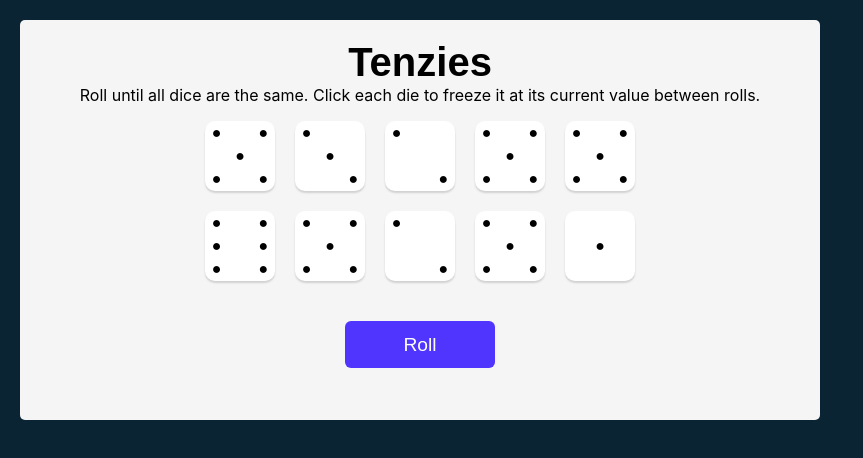
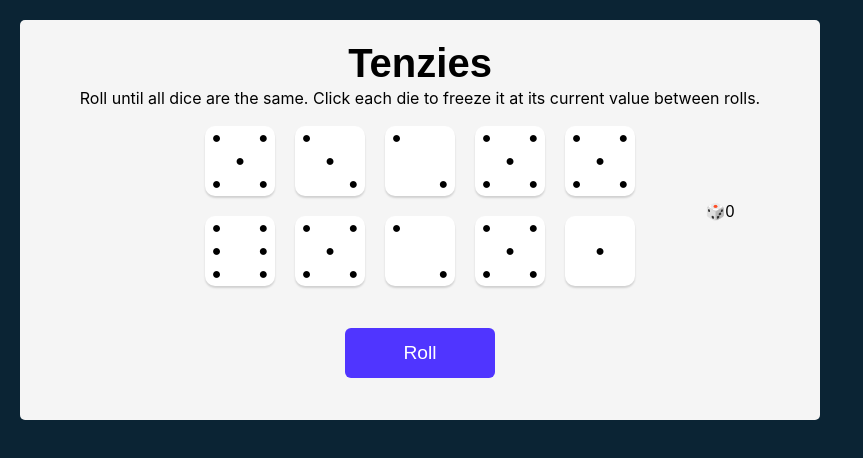
Before and after one commit to Codooze/MyPortafolio, a React (Vite) app in the folder my-Portafolio/: page / in a window 1280 px wide. Shown: the top 458 px of the page, without its empty margins (0-863 px from the left). Built offline with nearby package versions, Linux system fonts and the light colour scheme.

Commit message:
Tenzies finished

```diff
--- a/my-Portafolio/src/page/tenzies/Die.jsx
+++ b/my-Portafolio/src/page/tenzies/Die.jsx
@@ -13,7 +13,7 @@ export default function Die(props) {
     } while (count < props.value);
     return arr;
   };
-  const hi = () => "hihi";
+
   return (
     <div className="die-face" style={styles} onClick={props.holdDice}>
       {dots()}
--- a/my-Portafolio/src/page/tenzies/Tenzies.jsx
+++ b/my-Portafolio/src/page/tenzies/Tenzies.jsx
@@ -6,19 +6,21 @@ import { nanoid } from "nanoid";
 
 export default function Tenzies() {
   const [dice, setDice] = React.useState(allNewDice());
-  const [tenzies, setTenzies] = React.useState(false);
+  const [tenzies, setTenzies] = React.useState({
+    hasWon: false,
+    rollCounter: 0,
+  });
 
   React.useEffect(() => {
     const allHeld = dice.every((die) => die.isHeld);
     const firstValue = dice[0].value;
     const allSameValue = dice.every((die) => die.value === firstValue);
     if (allHeld && allSameValue) {
-      setTenzies(true);
+      setTenzies((prev) => ({ ...prev, hasWon: true }));
     }
   }, [dice]);
 
   function generateNewDie() {
-    //TODO use the math.ramdom to access the key of an object where I will have dots ... to be shown using grid on the die
     return {
       value: Math.ceil(Math.random() * 6),
       isHeld: false,
@@ -35,14 +37,15 @@ export default function Tenzies() {
   }
 
   function rollDice() {
-    if (!tenzies) {
+    if (!tenzies.hasWon) {
+      setTenzies((prev) => ({ ...prev, rollCounter: prev.rollCounter + 1 }));
       setDice((oldDice) =>
         oldDice.map((die) => {
           return die.isHeld ? die : generateNewDie();
         })
       );
     } else {
-      setTenzies(false);
+      setTenzies(() => ({ hasWon: false, rollCounter: 0 }));
       setDice(allNewDice());
     }
   }
@@ -63,10 +66,9 @@ export default function Tenzies() {
       holdDice={() => holdDice(die.id)}
     />
   ));
-
   return (
     <main>
-      {tenzies && <h1>You won 🥳 here is your potato 🥔</h1>}
+      {tenzies.hasWon && <h1>You won 🥳 here is your potato 🥔</h1>}
 
       <h1 className="title">Tenzies</h1>
       <p className="instructions">
@@ -75,9 +77,9 @@ export default function Tenzies() {
       </p>
       <div className="dice-container">{diceElements}</div>
       <button className="roll-dice" onClick={rollDice}>
-        {tenzies ? "New Game" : "Roll"}
+        {tenzies.hasWon ? "New Game" : "Roll"}
       </button>
-      <p>{() => "💩"}</p>
+      <span>🎲{tenzies.rollCounter}</span>
     </main>
   );
 }
--- a/my-Portafolio/src/page/tenzies/tenzies.css
+++ b/my-Portafolio/src/page/tenzies/tenzies.css
@@ -74,3 +74,8 @@ main {
 .roll-dice:active {
   box-shadow: inset 5px 5px 10px -3px rgba(0, 0, 0, 0.7);
 }
+span {
+  position: relative;
+  right: -300px;
+  top: -178px;
+}
```
